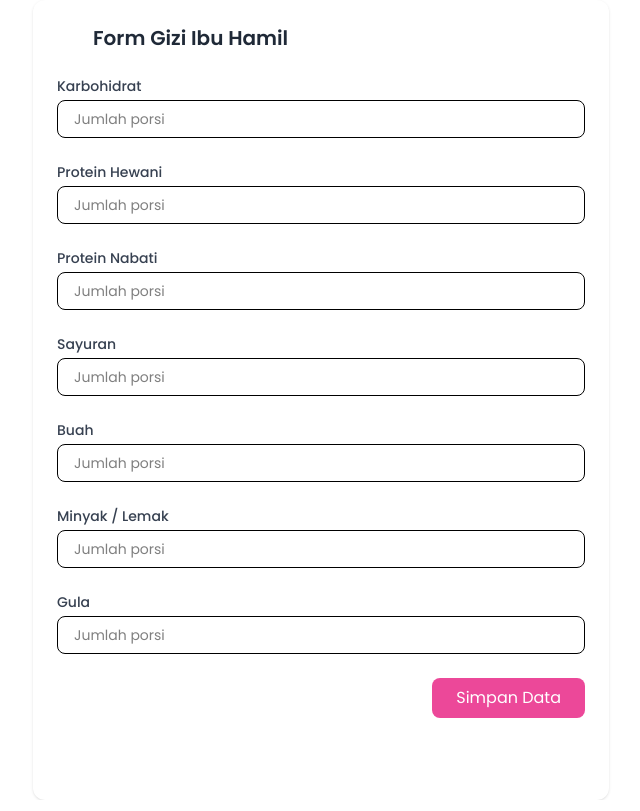
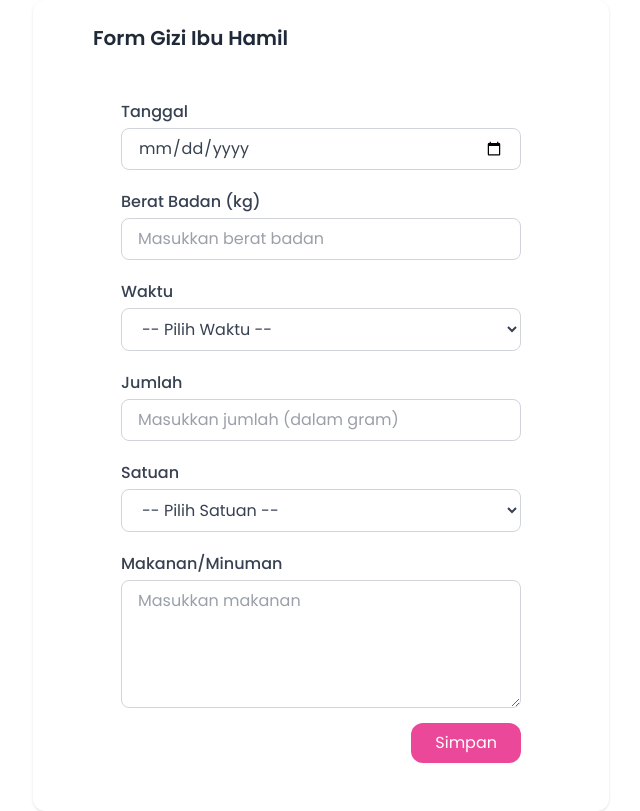
Before and after one commit to arfrhmnshrtn/emotrack, a Vue app: page /gizi in a window 1280 px wide. Shown: the whole page, without its empty margins (319-959 px from the left). Built offline with nearby package versions, Linux system fonts and the light colour scheme; sample sign-in values are in the browser's storage; some icons are missing.

Commit message:
mengubah input gizi

```diff
--- a/src/pages/Gizi.vue
+++ b/src/pages/Gizi.vue
@@ -14,6 +14,25 @@ const makanan = reactive([
   { nama: "Buah", jumlah: "" },
   { nama: "Minyak / Lemak", jumlah: "" },
   { nama: "Gula", jumlah: "" },
+]);
+
+const waktu = reactive([
+  {
+    nama: "Pagi",
+    waktu: "07:00 - 09:00",
+  },
+  {
+    nama: "Siang",
+    waktu: "12:00 - 14:00",
+  },
+  {
+    nama: "Sore",
+    waktu: "17:00 - 19:00",
+  },
+  {
+    nama: "Malam",
+    waktu: "20:00 - 22:00",
+  },
 ]);
 
 const showModal = ref(false);
@@ -43,27 +62,110 @@ const goBack = () => {
     </div>
 
     <!-- Input Form -->
-    <div v-for="(item, index) in makanan" :key="index">
-      <label class="block text-sm font-medium text-gray-700 mb-1">
+    <div class="max-w-md mx-auto bg-white p-6 rounded-2xl space-y-4">
+      <form>
+        <!-- Tanggal -->
+        <div class="space-y-1">
+          <label for="tanggal" class="block text-gray-700 font-medium"
+            >Tanggal</label
+          >
+          <input
+            type="date"
+            name="tanggal"
+            id="tanggal"
+            class="w-full border border-gray-300 rounded-lg px-4 py-2 text-gray-700 focus:outline-none focus:ring-2 focus:ring-pink-400"
+          />
+        </div>
+
+        <!-- berat badan -->
+        <div class="space-y-1 mt-5">
+          <label for="berat-badan" class="block text-gray-700 font-medium"
+            >Berat Badan (kg)</label
+          >
+          <input
+            type="number"
+            name="berat-badan"
+            id="berat-badan"
+            placeholder="Masukkan berat badan"
+            class="w-full border border-gray-300 rounded-lg px-4 py-2 text-gray-700 focus:outline-none focus:ring-2 focus:ring-pink-400"
+          />
+        </div>
+
+        <!-- Waktu -->
+        <div class="space-y-1 mt-5">
+          <label for="jenis-makanan" class="block text-gray-700 font-medium"
+            >Waktu</label
+          >
+          <select
+            name="jenis-makanan"
+            id="jenis-makanan"
+            class="w-full border border-gray-300 rounded-lg px-4 py-2 text-gray-700 bg-white focus:outline-none focus:ring-2 focus:ring-pink-400"
+          >
+            <option value="" disabled selected>-- Pilih Waktu --</option>
+            <option v-for="item in waktu" :key="item.nama" :value="item.nama">
               {{ item.nama }}
-      </label>
+            </option>
+          </select>
+        </div>
+
+        <!-- jumlah -->
+        <div class="space-y-1 mt-5">
+          <label for="jumlah" class="block text-gray-700 font-medium"
+            >Jumlah</label
+          >
           <input
-        v-model.number="item.jumlah"
             type="number"
-        min="0"
-        placeholder="Jumlah porsi"
-        class="w-full px-4 py-2 border rounded-lg focus:outline-none focus:ring-2 focus:ring-pink-400 text-sm"
+            name="jumlah"
+            id="jumlah"
+            placeholder="Masukkan jumlah (dalam gram)"
+            class="w-full border border-gray-300 rounded-lg px-4 py-2 text-gray-700 focus:outline-none focus:ring-2 focus:ring-pink-400"
+          />
+        </div>
+
+        <!-- satuan -->
+        <div class="space-y-1 mt-5">
+          <label for="satuan" class="block text-gray-700 font-medium"
+            >Satuan</label
+          >
+          <select
+            name="satuan"
+            id="satuan"
+            class="w-full border border-gray-300 rounded-lg px-4 py-2 text-gray-700 bg-white focus:outline-none focus:ring-2 focus:ring-pink-400"
+          >
+            <option value="" disabled selected>-- Pilih Satuan --</option>
+            <option value="gram">Gram</option>
+            <option value="piring">Piring</option>
+            <option value="sendok">Sendok</option>
+            <option value="gelas">Gelas</option>
+            <option value="buah">Buah</option>
+            <option value="porsi">Porsi</option>
+          </select>
+        </div>
+
+        <!-- Makanan -->
+        <div class="space-y-1 mt-5">
+          <label for="makanan" class="block text-gray-700 font-medium"
+            >Makanan/Minuman</label
+          >
+          <textarea
+            type="text"
+            name="makanan"
+            id="makanan"
+            placeholder="Masukkan makanan"
+            class="w-full h-32 border border-gray-300 rounded-lg px-4 py-2 text-gray-700 focus:outline-none focus:ring-2 focus:ring-pink-400"
           />
         </div>
 
         <!-- Tombol Simpan -->
-    <div class="text-right">
+        <div class="text-right pt-2">
           <button
-        @click="simpanData"
-        class="bg-pink-500 text-white px-6 py-2 rounded-lg hover:bg-pink-600 transition"
+            type="submit"
+            class="bg-pink-500 text-white px-6 py-2 rounded-xl hover:bg-pink-600 transition duration-200"
           >
-        Simpan Data
+            Simpan
           </button>
+        </div>
+      </form>
     </div>
 
     <!-- Modal Pop Up -->
--- a/src/pages/Jurnal.vue
+++ b/src/pages/Jurnal.vue
@@ -158,7 +158,7 @@ const selectMood = (mood) => {
     <!-- Loading Overlay -->
     <div
       v-if="loading"
-      class="fixed inset-0 bg-transparent bg-opacity-60 flex items-center justify-center z-50"
+      class="fixed inset-0 bg-gray-50/60 flex items-center justify-center z-50"
     >
       <svg
         class="animate-spin h-10 w-10 text-pink-500"
```
Lines whose indentation alone changed are shown as unchanged.
